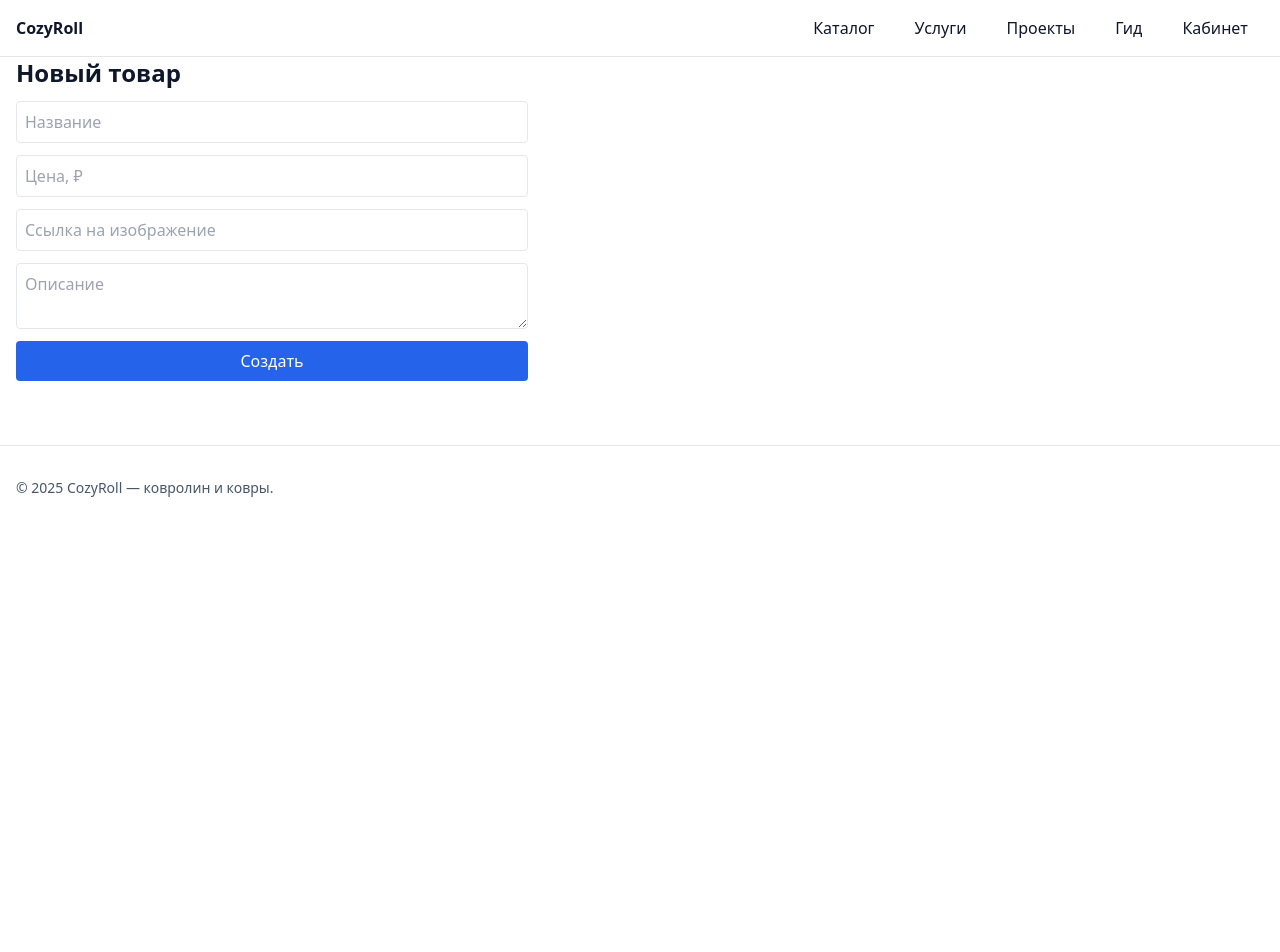
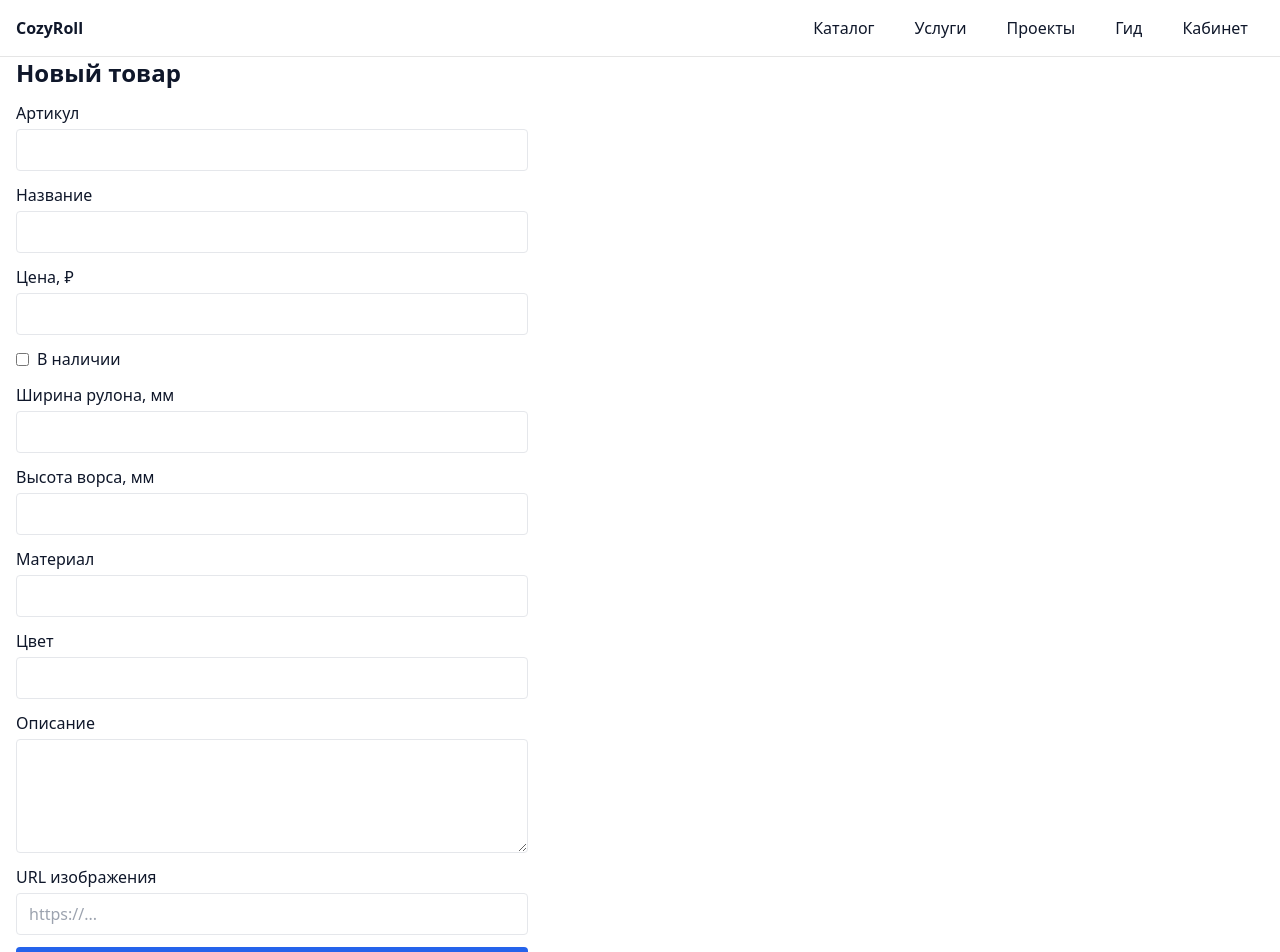
Before and after one commit to voronchev-oss/cozyroll, a Next.js app: page /admin/products/new in a window 1280 px wide. Shown: the top 952 px of the page. Before the commit the page ends 800 px from the top, so only its background shows below. Built offline with nearby package versions, Linux system fonts and the light colour scheme; no server answers.

Commit message:
fix(next16): await cookies() on server page

```diff
--- a/src/app/admin/products/new/page.tsx
+++ b/src/app/admin/products/new/page.tsx
@@ -1,17 +1,74 @@
+// src/app/admin/products/new/page.tsx
 import { cookies } from "next/headers";
 
 export const runtime = "nodejs";
-export default async function NewProduct(){
-  const csrf = cookies().get('cozyroll_csrf')?.value || '';
+export const dynamic = "force-dynamic";
+export const revalidate = 0;
+
+export default async function NewProduct() {
+  // В Next 16 cookies() -> Promise, значит ждём
+  const store = await cookies();
+  const csrf = store.get("cozyroll_csrf")?.value || "";
+
   return (
     <form action="/api/products" method="POST" className="grid gap-3 max-w-lg">
       <h1 className="text-2xl font-semibold">Новый товар</h1>
-      <input name="title" placeholder="Название" className="border p-2 rounded" required/>
-      <input name="price" type="number" placeholder="Цена, ₽" className="border p-2 rounded"/>
-      <input name="imageUrl" placeholder="Ссылка на изображение" className="border p-2 rounded"/>
-      <textarea name="description" placeholder="Описание" className="border p-2 rounded"/>
-      <input type="hidden" name="csrf" value={csrf}/>
-      <button className="bg-blue-600 text-white rounded p-2">Создать</button>
+
+      <input type="hidden" name="csrf" value={csrf} />
+
+      <label className="grid gap-1">
+        <span>Артикул</span>
+        <input name="sku" className="border rounded px-3 py-2" required />
+      </label>
+
+      <label className="grid gap-1">
+        <span>Название</span>
+        <input name="title" className="border rounded px-3 py-2" required />
+      </label>
+
+      <label className="grid gap-1">
+        <span>Цена, ₽</span>
+        <input name="price" type="number" className="border rounded px-3 py-2" />
+      </label>
+
+      <label className="inline-flex items-center gap-2">
+        <input type="checkbox" name="inStock" />
+        <span>В наличии</span>
+      </label>
+
+      <label className="grid gap-1">
+        <span>Ширина рулона, мм</span>
+        <input name="widthMm" type="number" className="border rounded px-3 py-2" />
+      </label>
+
+      <label className="grid gap-1">
+        <span>Высота ворса, мм</span>
+        <input name="pileHeight" type="number" className="border rounded px-3 py-2" />
+      </label>
+
+      <label className="grid gap-1">
+        <span>Материал</span>
+        <input name="material" className="border rounded px-3 py-2" />
+      </label>
+
+      <label className="grid gap-1">
+        <span>Цвет</span>
+        <input name="color" className="border rounded px-3 py-2" />
+      </label>
+
+      <label className="grid gap-1">
+        <span>Описание</span>
+        <textarea name="description" className="border rounded px-3 py-2" rows={4} />
+      </label>
+
+      <label className="grid gap-1">
+        <span>URL изображения</span>
+        <input name="imageUrl" className="border rounded px-3 py-2" placeholder="https://..." />
+      </label>
+
+      <button className="bg-blue-600 text-white rounded px-4 py-2">
+        Создать товар
+      </button>
     </form>
   );
 }
```
